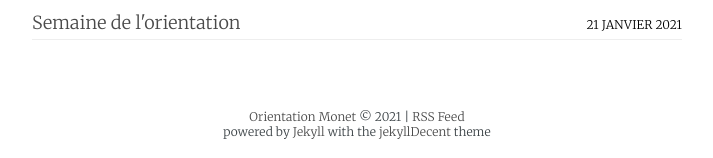
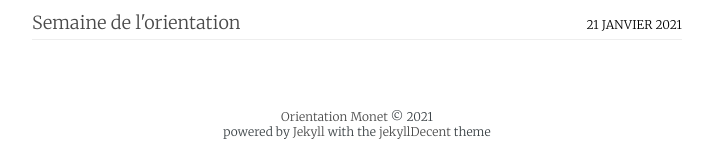
Before and after one commit to cvl-monet/cvl-monet.github.io, a Jekyll site: the page built from index.html, in a window 1280 px wide and 900 px high, scrolled down 2600 px. Shown: the part 739-897 px from the top of the window, without its empty margins (283-996 px from the left). Built offline with Jekyll 4.4.1, drawn with Linux system fonts in a browser that asks for light colours; some web fonts are replaced.

Commit message:
Remove non existant RSS Feed footer

```diff
--- a/_includes/footer.html
+++ b/_includes/footer.html
@@ -1,5 +1,5 @@
 <footer class="site-footer">
     <button class="go-to-top"></button>
-    <p class="copyright"><a href="{{ "" | absolute_url }}" title="{{ site.title }}">{{site.title}}</a> &copy; {{ site.time | date: '%Y' }} | <a href="{{ "/feed.xml" | absolute_url }}" title="RSS Feed">RSS Feed</a></p>
+    <p class="copyright"><a href="{{ "" | absolute_url }}" title="{{ site.title }}">{{site.title}}</a> &copy; {{ site.time | date: '%Y' }} </p>
     <p class="poweredby">powered by <a href="https://jekyllrb.com/" title="Jekyll">Jekyll</a> with the <a href="https://github.com/jwillmer/jekyllDecent" title="jekyllDecent Theme">jekyllDecent</a> theme</p>
 </footer>
```
